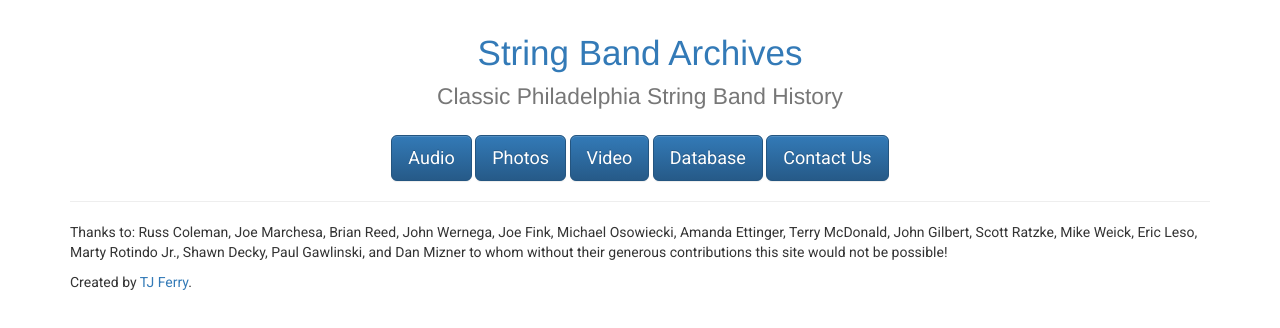
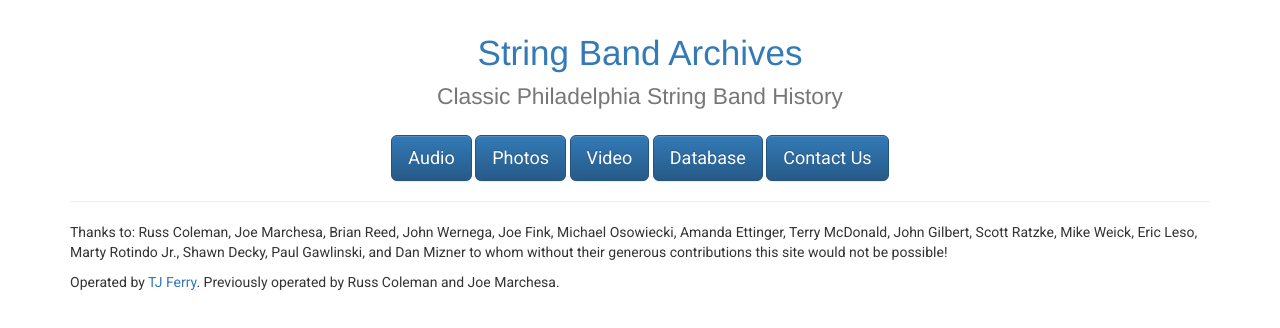
Before and after one commit to mummers/stringbandarchives, a plain HTML site: page index.html in a window 1280 px wide. Drawn offline with nearby package versions, Linux system fonts and the light colour scheme.

Commit message:
Fix wording.

```diff
--- a/index.html
+++ b/index.html
@@ -38,7 +38,7 @@
         <p>Thanks to: Russ Coleman, Joe Marchesa, Brian Reed, John Wernega, Joe Fink,  Michael Osowiecki, Amanda Ettinger,
         Terry McDonald, John Gilbert, Scott Ratzke, Mike Weick, Eric Leso,
         Marty Rotindo Jr., Shawn Decky, Paul Gawlinski, and Dan Mizner to whom without their generous contributions this site would not be possible!</p>
-        <p>Created by <a href="http://tjferry.me">TJ Ferry</a>.</p>
+        <p>Operated by <a href="http://tjferry.me">TJ Ferry</a>. Previously operated by Russ Coleman and Joe Marchesa.</p>
       </footer>
 
     </div><!-- /.container -->
```
